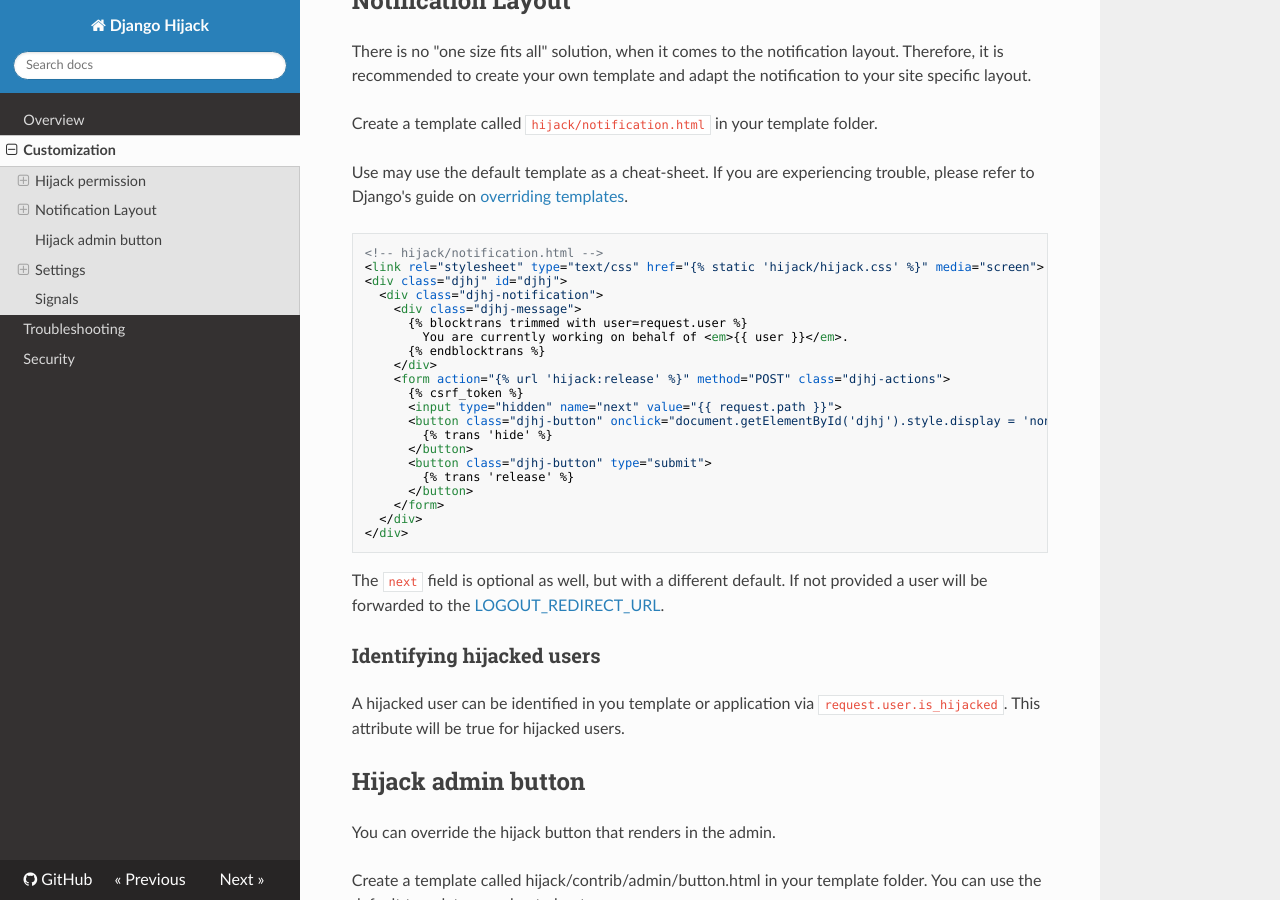
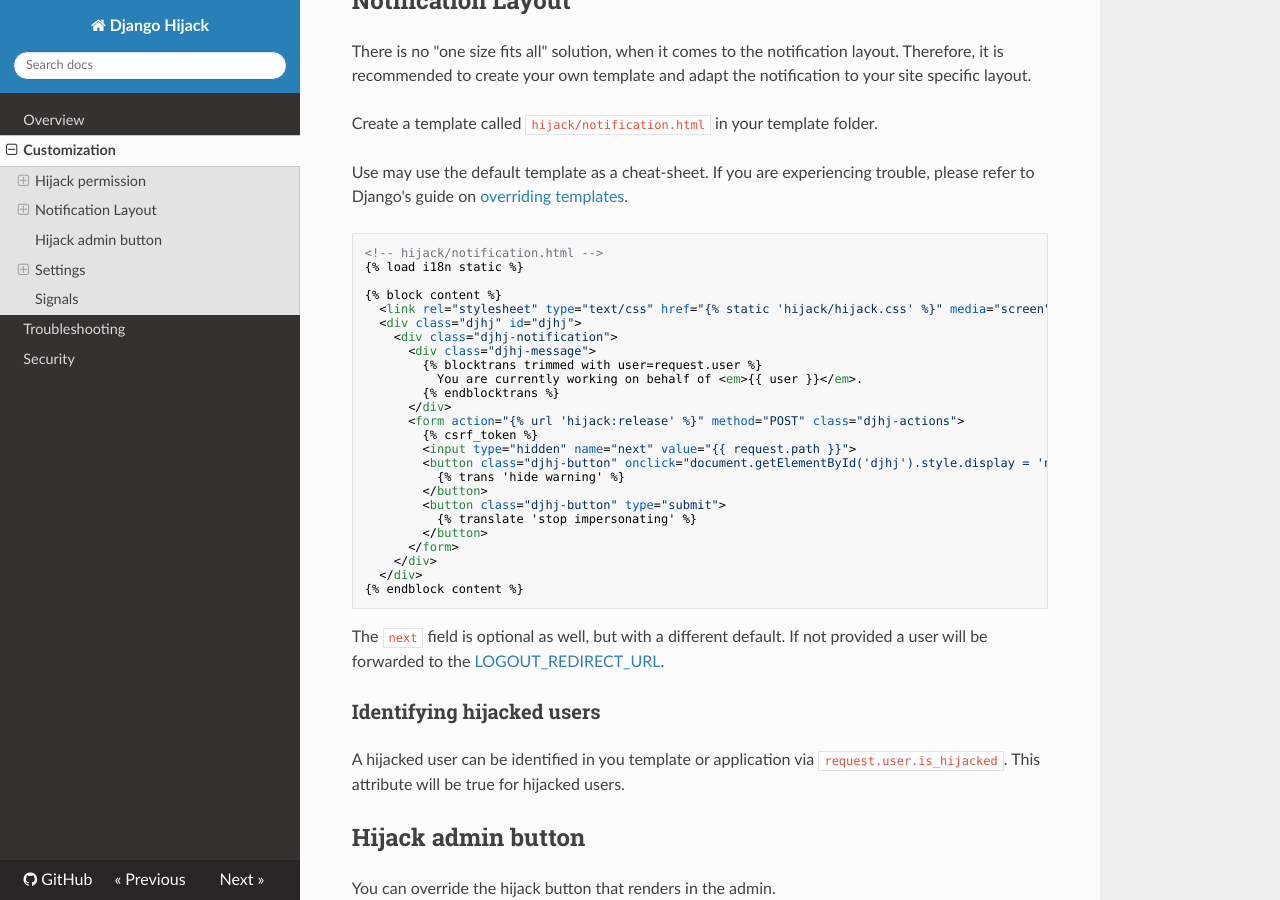
Before and after one commit to django-hijack/django-hijack, an MkDocs documentation site: the page built from docs/customization.md, in a window 1280 px wide and 900 px high, scrolled down 1527 px. Built offline with MkDocs 1.6.1, drawn with Linux system fonts in a browser that asks for light colours; nearby versions of some CDN libraries.

Commit message:
Fix notification layout documentation example template

````diff
--- a/docs/customization.md
+++ b/docs/customization.md
@@ -82,26 +82,30 @@ please refer to Django's guide on [overriding templates][overriding-templates].
 
 ```html
 <!-- hijack/notification.html -->
-<link rel="stylesheet" type="text/css" href="{% static 'hijack/hijack.css' %}" media="screen">
-<div class="djhj" id="djhj">
-  <div class="djhj-notification">
-    <div class="djhj-message">
-      {% blocktrans trimmed with user=request.user %}
-        You are currently working on behalf of <em>{{ user }}</em>.
-      {% endblocktrans %}
+{% load i18n static %}
+
+{% block content %}
+  <link rel="stylesheet" type="text/css" href="{% static 'hijack/hijack.css' %}" media="screen">
+  <div class="djhj" id="djhj">
+    <div class="djhj-notification">
+      <div class="djhj-message">
+        {% blocktrans trimmed with user=request.user %}
+          You are currently working on behalf of <em>{{ user }}</em>.
+        {% endblocktrans %}
+      </div>
+      <form action="{% url 'hijack:release' %}" method="POST" class="djhj-actions">
+        {% csrf_token %}
+        <input type="hidden" name="next" value="{{ request.path }}">
+        <button class="djhj-button" onclick="document.getElementById('djhj').style.display = 'none';" type="button">
+          {% trans 'hide warning' %}
+        </button>
+        <button class="djhj-button" type="submit">
+          {% translate 'stop impersonating' %}
+        </button>
+      </form>
     </div>
-    <form action="{% url 'hijack:release' %}" method="POST" class="djhj-actions">
-      {% csrf_token %}
-      <input type="hidden" name="next" value="{{ request.path }}">
-      <button class="djhj-button" onclick="document.getElementById('djhj').style.display = 'none';" type="button">
-        {% trans 'hide' %}
-      </button>
-      <button class="djhj-button" type="submit">
-        {% trans 'release' %}
-      </button>
-    </form>
   </div>
-</div>
+{% endblock content %}
 ```
 
 The `next` field is optional as well, but with a different default. If not provided
````
